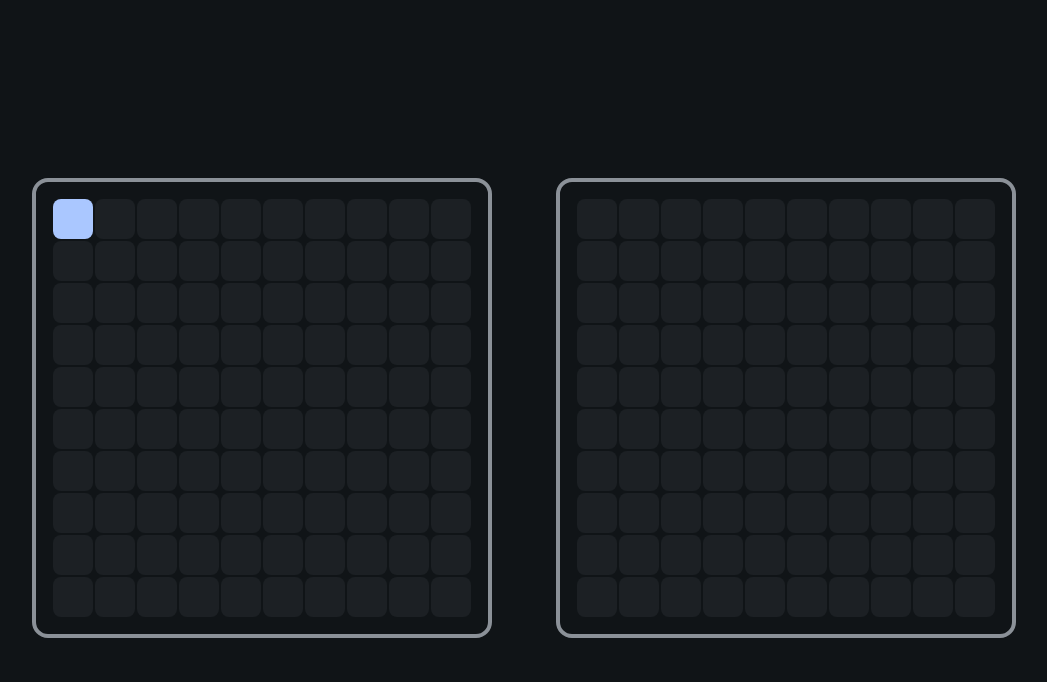
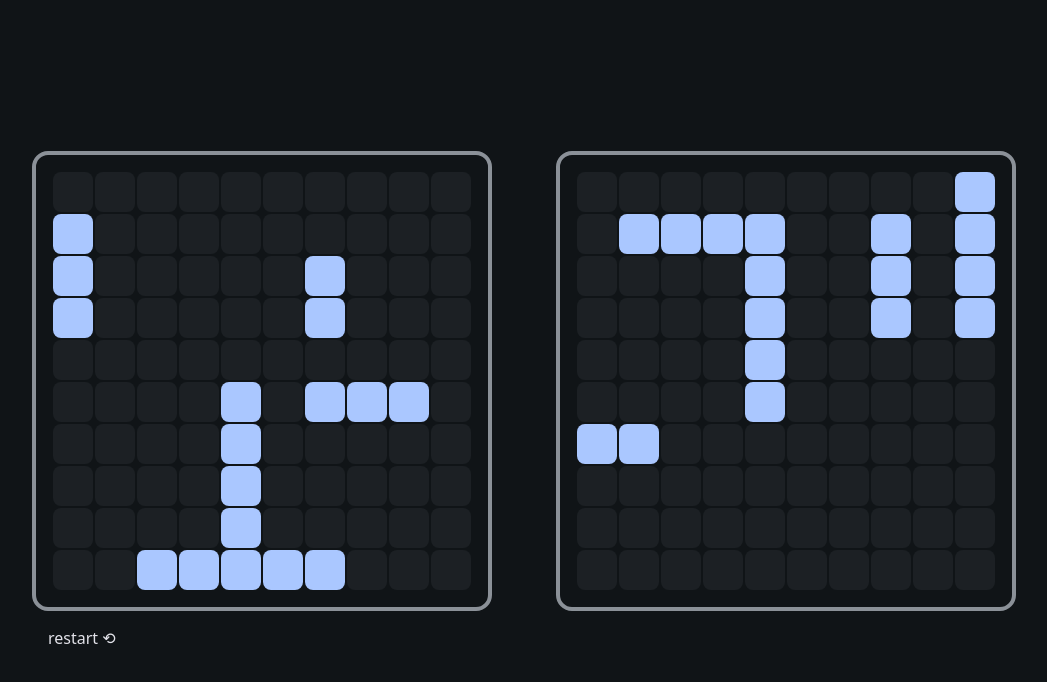
Before and after one commit to sinskiy/odin-battleship, a website built with webpack: page src/index.html in a window 1280 px wide. Shown: the whole page, without its empty margins (116-1163 px from the left). Built offline with nearby package versions, Linux system fonts and the light colour scheme.

Commit message:
feat: add randomized placing

```diff
--- a/src/createDOM.js
+++ b/src/createDOM.js
@@ -3,28 +3,34 @@ import {
   handlePlayerTurn,
   handleComputerTurn,
   endGame,
+  restartGame,
 } from "./gameboardEvents";
 import Ship from "./ship";
 
+export const root = document.querySelector("#root");
+
 let player, computer;
 export default function createGameDOM(playerPassed, computerPassed) {
-  document.body.innerHTML = "";
+  root.innerHTML = "";
 
   player = playerPassed;
   computer = computerPassed;
 
+  const boards = document.createElement("div");
+  boards.classList.add("boards");
+
   const board1 = boardToDOM(player);
   const board2 = boardToDOM(computer);
-  document.body.append(board1, board2);
+  boards.append(board1, board2);
+
+  const restartButton = createRestartButton();
+
+  root.append(boards, restartButton);
 }
 
 function boardToDOM(newPlayer) {
-  if (newPlayer.board.allSunk()) {
-    endGame(newPlayer.type);
-  }
-
   const DOMBoard = document.createElement("div");
-  DOMBoard.classList.add("board", newPlayer.type);
+  DOMBoard.classList.add("board", "player");
 
   const { ships, shots } = newPlayer.board;
   for (let i = 0; i < BOARD_SIZE; i++) {
@@ -53,12 +59,26 @@ function boardToDOM(newPlayer) {
   return DOMBoard;
 }
 
+function createRestartButton() {
+  const button = document.createElement("button");
+  button.classList.add("secondary");
+  button.textContent = "restart ⟲";
+  button.addEventListener("click", restartGame);
+  return button;
+}
+
 function waitForClick(boardRow, shots, i, j) {
   boardRow.addEventListener("click", () => {
     if (shots[i][j] === true) return;
 
     handlePlayerTurn(computer.board, i, j);
+    if (player.board.allSunk()) {
+      endGame(computer.type);
+    }
     handleComputerTurn(player.board);
+    if (computer.board.allSunk()) {
+      endGame(player.type);
+    }
     createGameDOM(player, computer);
   });
 }
--- a/src/createGame.js
+++ b/src/createGame.js
@@ -1,9 +1,10 @@
+import { randomize } from "./gameboardEvents";
 import Player from "./player";
 
 export default function createGame() {
   const player = new Player("player");
   const computer = new Player("computer");
-  player.board.place(0, 0, 1);
-  computer.board.place(0, 0, 1);
+  randomize(player.board);
+  randomize(computer.board);
   return { player, computer };
 }
--- a/src/gameboardEvents.js
+++ b/src/gameboardEvents.js
@@ -1,14 +1,13 @@
 import createGame from "./createGame";
-import createGameDOM from "./createDOM";
+import createGameDOM, { root } from "./createDOM";
+import { BOARD_SIZE } from "./gameboard";
 
 export function handlePlayerTurn(board, i, j) {
   board.receiveAttack(i, j);
 }
 
 export function handleComputerTurn(board) {
-  const random = () => Math.floor(Math.random() * 10);
-  const randomX = random();
-  const randomY = random();
+  const [randomX, randomY] = randomCord();
 
   if (board.shots[randomX][randomY] === true) {
     handleComputerTurn(board);
@@ -34,12 +33,61 @@ function createEndDialog(loser) {
 
   dialog.append(h2, button);
 
-  document.body.appendChild(dialog);
+  root.appendChild(dialog);
   dialog.showModal();
   dialog.addEventListener("cancel", (e) => e.preventDefault());
 }
 
-function restartGame() {
+export function restartGame() {
   const { player, computer } = createGame();
   createGameDOM(player, computer);
 }
+
+export function randomize(board) {
+  board.ships = Array.from({ length: BOARD_SIZE }, () => Array(BOARD_SIZE));
+  const SHIPS = [0, 1, 2, 1, 1];
+  for (let i = 1; i < SHIPS.length; i++) {
+    let shipAmount = SHIPS[i];
+    while (shipAmount > 0) {
+      placeRandomly(board, i + 1);
+      shipAmount--;
+    }
+  }
+}
+
+function placeRandomly(board, length) {
+  const [randomX, randomY] = randomCord();
+  const horizontal = random(2) === 1;
+  if (!placeSatisfies(board, randomX, randomY, length, horizontal)) {
+    placeRandomly(board, length);
+    return;
+  }
+  board.place(randomX, randomY, length, horizontal);
+}
+
+function placeSatisfies(board, x, y, length, horizontal) {
+  const outOfReach = horizontal
+    ? x + length > BOARD_SIZE
+    : y + length > BOARD_SIZE;
+  if (outOfReach) {
+    return false;
+  }
+  if (horizontal) {
+    for (let i = x; i < x + length; i++) {
+      if (board.ships[i][y] !== undefined) return false;
+    }
+  } else {
+    for (let i = y; i < y + length; i++) {
+      if (board.ships[x][i] !== undefined) return false;
+    }
+  }
+  return true;
+}
+
+function randomCord() {
+  return [random(BOARD_SIZE), random(BOARD_SIZE)];
+}
+
+function random(number) {
+  return Math.floor(Math.random() * number);
+}
--- a/src/index.html
+++ b/src/index.html
@@ -6,9 +6,6 @@
     <title>Battleship</title>
   </head>
   <body>
-    <dialog>
-      <h2>Computer lost</h2>
-      <button>Play again</button>
-    </dialog>
+    <div id="root"></div>
   </body>
 </html>
--- a/src/style.css
+++ b/src/style.css
@@ -25,13 +25,17 @@ body {
     sans-serif;
 
   height: 100vh;
+  display: flex;
+  align-items: center;
+  justify-content: center;
 
+  background-color: var(--background);
+}
+
+.boards {
   display: flex;
   justify-content: center;
-  align-items: center;
   gap: 4rem;
-
-  background-color: var(--background);
 }
 
 .board {
@@ -114,6 +118,16 @@ button {
   color: var(--on-primary);
   border-radius: 9999px;
 }
+button:disabled {
+  opacity: 0.5;
+}
 button:focus-visible {
   outline: 1px solid var(--primary);
 }
+.secondary {
+  width: fit-content;
+  padding: 1rem;
+
+  background-color: transparent;
+  color: var(--text);
+}
```
